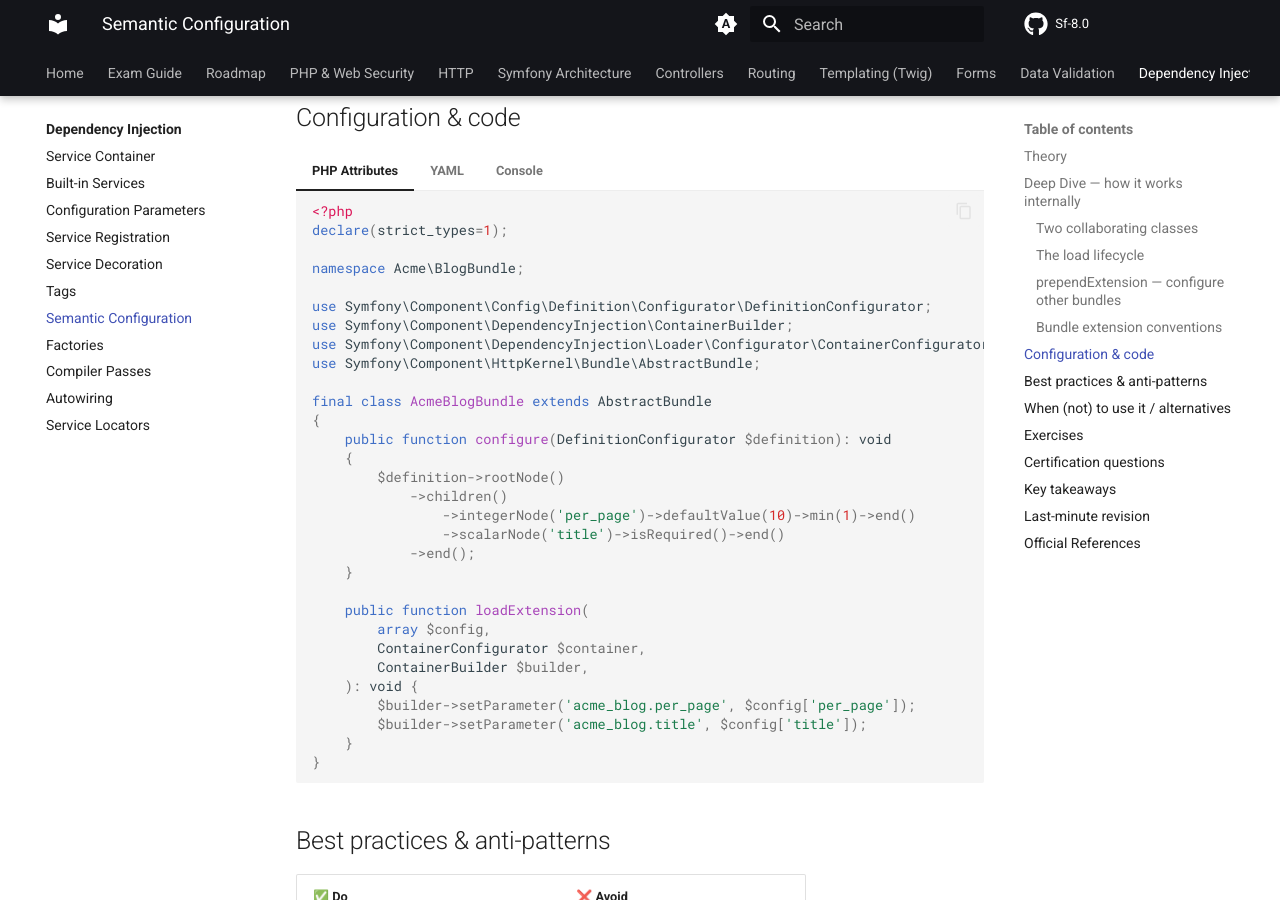
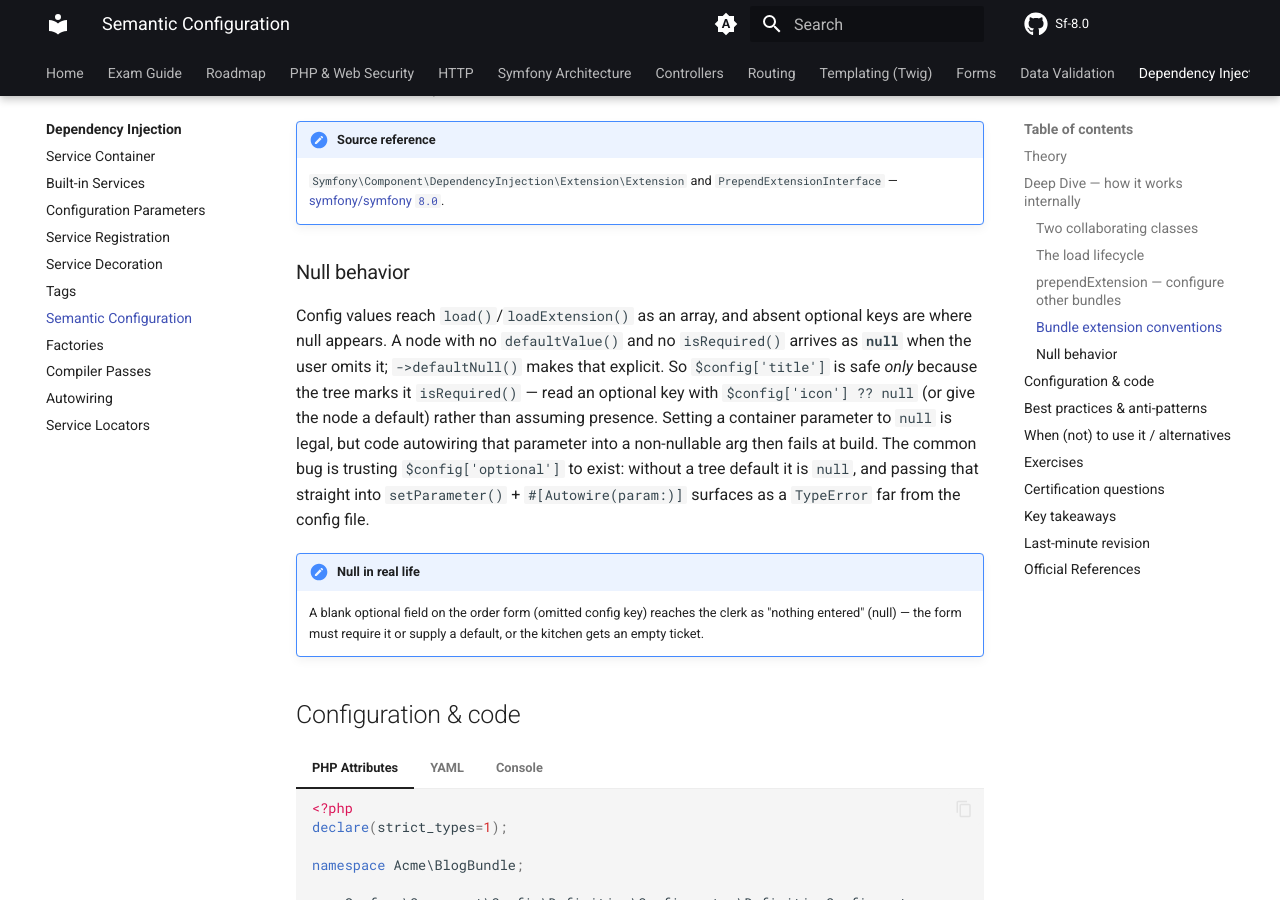
Before and after one commit to jasseryah-mazars/Sf-8.0, an MkDocs documentation site: the page built from docs/dependency-injection/semantic-config.md, in a window 1280 px wide and 900 px high, scrolled down 2276 px. Built offline with MkDocs 1.6.1 and Material for MkDocs 9.7.7, drawn with Linux system fonts in a browser that asks for light colours; comment, search, counter and statistics services are not loaded; the version menu is left out; some of the changed text lies outside the part shown.

```diff
--- a/docs/dependency-injection/semantic-config.md
+++ b/docs/dependency-injection/semantic-config.md
@@ -6,6 +6,14 @@
     `Extension::load()` turns processed values into services and parameters.
     Highest-yield fact: `prepend()` runs **before** all `load()` calls, letting one
     bundle set defaults for another.
+
+!!! example "Real-world analogy"
+    Semantic config is a bundle's printed order form with a validating clerk. The
+    `Configuration` tree is the form — which fields exist, their types, defaults,
+    which are required — and it rejects nonsense before it reaches the kitchen.
+    `Extension::load()` is the clerk turning the accepted form into actual prep
+    tickets (services and parameters). `prepend()` is filling in sensible defaults
+    on *another* bundle's form before anyone submits it.
 
 !!! abstract "Learning objectives"
     By the end of this chapter you can:
@@ -77,6 +85,24 @@ needed.
     `Symfony\Component\DependencyInjection\Extension\Extension` and
     `PrependExtensionInterface` —
     [symfony/symfony `8.0`](https://github.com/symfony/symfony/blob/8.0/src/Symfony/Component/DependencyInjection/Extension/Extension.php).
+
+### Null behavior
+
+Config values reach `load()`/`loadExtension()` as an array, and absent optional keys
+are where null appears. A node with no `defaultValue()` and no `isRequired()` arrives
+as **`null`** when the user omits it; `->defaultNull()` makes that explicit. So
+`$config['title']` is safe *only* because the tree marks it `isRequired()` — read an
+optional key with `$config['icon'] ?? null` (or give the node a default) rather than
+assuming presence. Setting a container parameter to `null` is legal, but code
+autowiring that parameter into a non-nullable arg then fails at build. The common
+bug is trusting `$config['optional']` to exist: without a tree default it is `null`,
+and passing that straight into `setParameter()` + `#[Autowire(param:)]` surfaces as
+a `TypeError` far from the config file.
+
+!!! note "Null in real life"
+    A blank optional field on the order form (omitted config key) reaches the clerk
+    as "nothing entered" (null) — the form must require it or supply a default, or
+    the kitchen gets an empty ticket.
 
 ## Configuration & code
 
```
Also changed, not shown: docs/dependency-injection/built-in-services.md (+26 -0 lines), docs/dependency-injection/parameters.md (+19 -0 lines), docs/dependency-injection/registration.md (+24 -0 lines).
